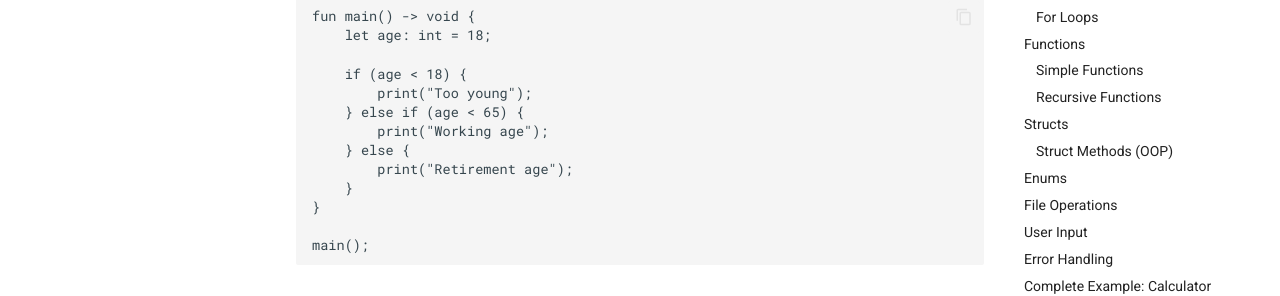
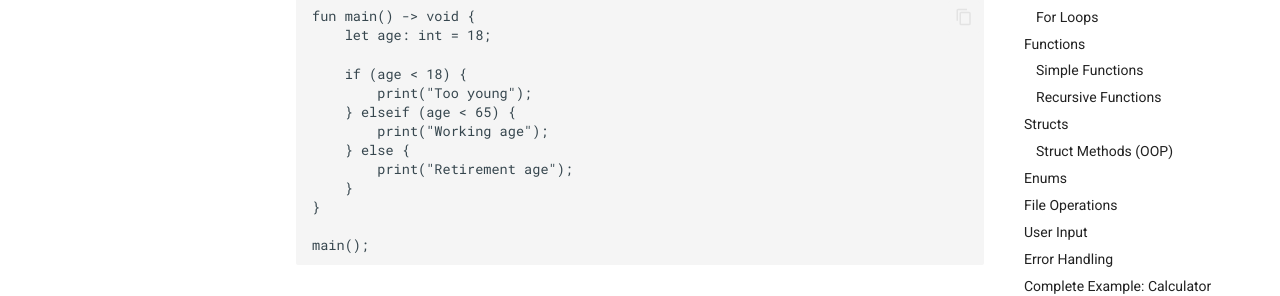
Before and after one commit to martian56/raven, an MkDocs documentation site: the page built from docs/examples/basic.md, in a window 1280 px wide and 900 px high, scrolled down 1262 px. Shown: the part 253-549 px from the top of the window. Built offline with MkDocs 1.6.1 and Material for MkDocs 9.7.7, drawn with Linux system fonts in a browser that asks for light colours; comment, search, counter and statistics services are not loaded.

Commit message:
docs: update basic example

```diff
--- a/docs/examples/basic.md
+++ b/docs/examples/basic.md
@@ -66,7 +66,7 @@ fun main() -> void {
 
     if (age < 18) {
         print("Too young");
-    } else if (age < 65) {
+    } elseif (age < 65) {
         print("Working age");
     } else {
         print("Retirement age");
```
